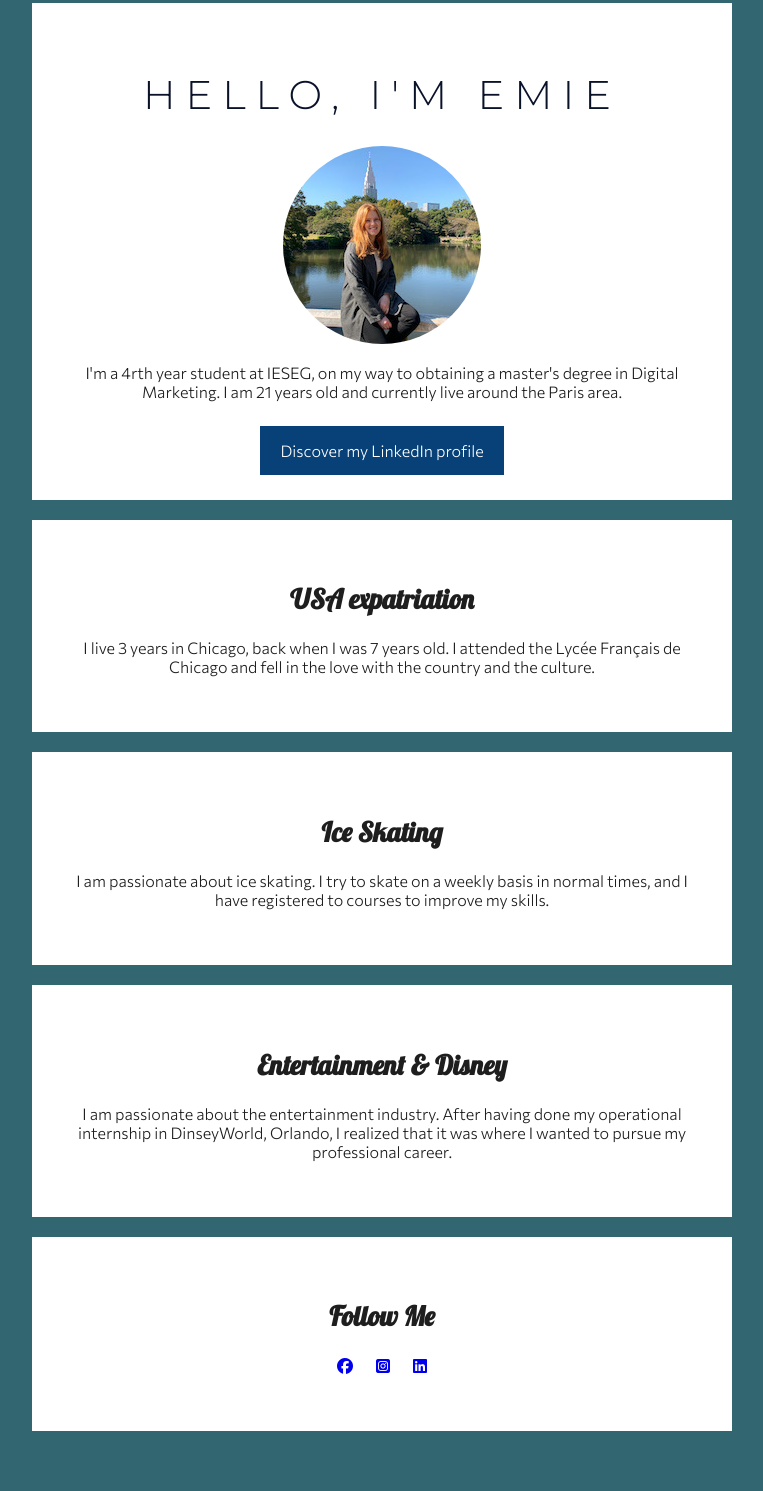
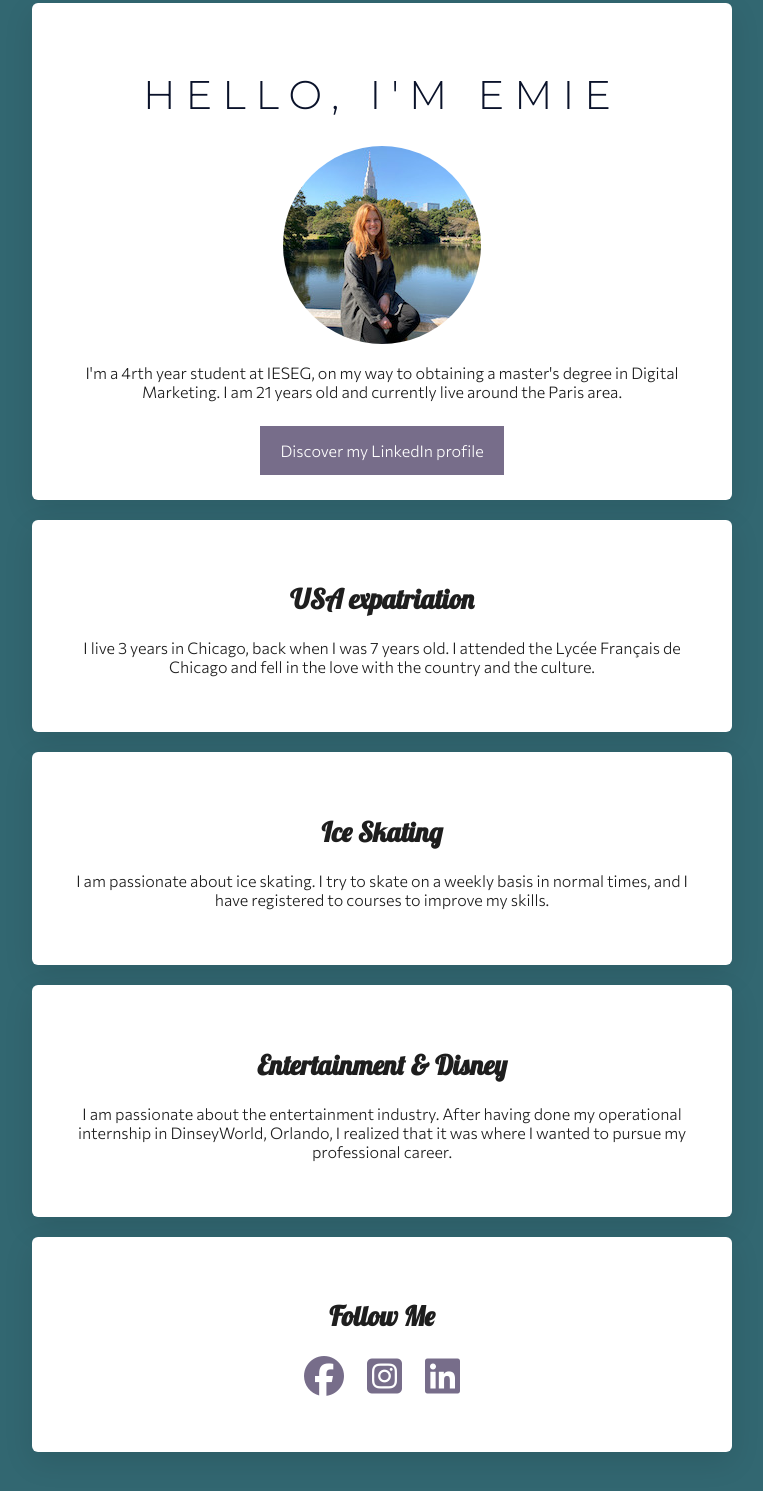
Before and after one commit to emie-marechal/my-profile, a plain HTML site: page index.html in a window 1280 px wide. Shown: the part 37-1528 px from the top of the page, without its empty margins (258-1021 px from the left). Drawn offline with Linux system fonts and the light colour scheme.

Commit message:
Update style.css

```diff
--- a/style.css
+++ b/style.css
@@ -1,11 +1,7 @@
-
-
-/* Colour and fonts */
-
 body{
 	background-color: #326771;
 	color: rgb(30,30,30);
-	font-family: 'Commissioner', sans-serif;;
+	font-family: 'Commissioner', sans-serif;
 }
 
 h1 {
@@ -36,7 +32,6 @@ a:hover{
 .container{
 	width: 700px;
 	margin: 40px auto;
-	background-color: F0EFF4;
 }
 
 .card-white{
@@ -44,42 +39,42 @@ a:hover{
 	text-align: center;
 	padding: 40px;
 	margin: 20px 0px;
-	border-radius: 4px
+	border-radius: 6px;
 	box-shadow: 0px 10px 30px rgb(0,0,0,0.1);
 }
 
 .img-circle{
-	border-radius: 50%
+	border-radius: 50%;
 }
 
 .btn-blue{
-	background-color: #084177;
+	background-color: #776d8a;
 	color: white;
 	padding: 15px 20px;
 }
 
 .btn-blue:hover {
-	background-color: black;
+	background-color: #3c2946;
 	color: white;
 }
 
 .list-inline{
 	list-style: none;
-	padding-left: 0px
+	padding-left: 0px;
 }
 
 .list-inline li{
 	display: inline;
-	padding: 10px
+	padding: 10px;
 }
 
 .list-inline i{
-	font-size: 50px
-	color: grey;
+	font-size: 40px;
+	color: #776d8a;
 }
 
 .list-inline i:hover {
-	color: black;
+	color: #3c2946;
 }
 
 
```
